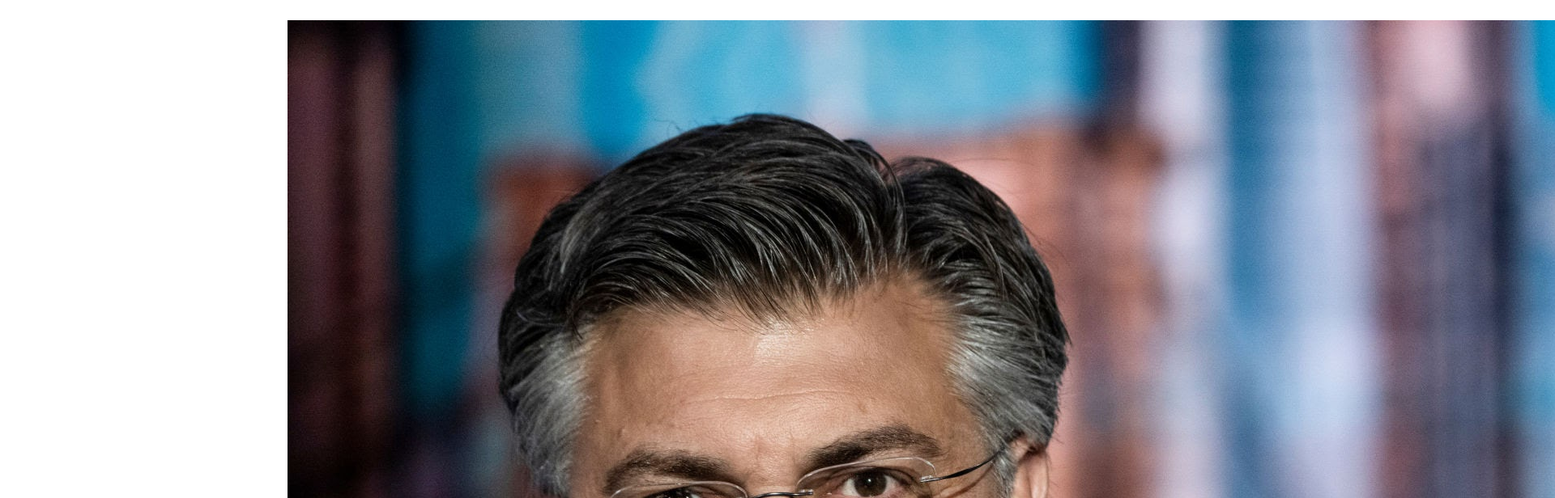
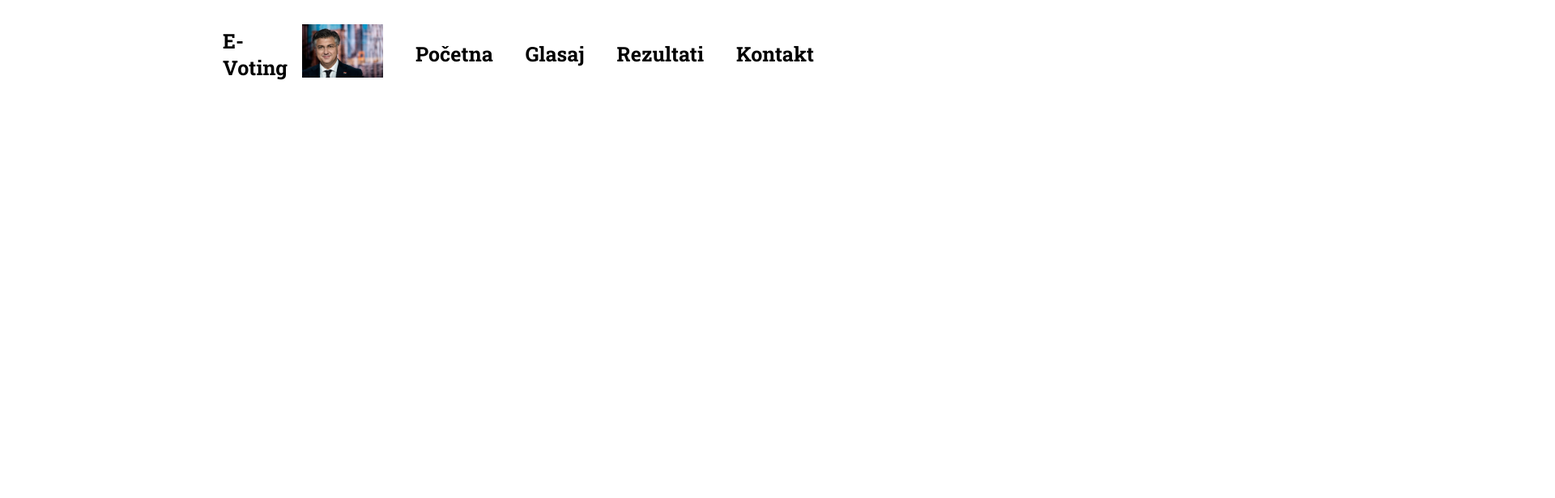
Before and after one commit to dkozina123/E-Voting, a React (Vite) app in the folder frontend/: page / in a window 1280 px wide. Shown: the top 616 px of the page at 81% size, 1920 px wide, since content can reach past the window. Built offline with nearby package versions, Linux system fonts and the light colour scheme; a web font is replaced by a local one.

Commit message:
popravak cssa

```diff
--- a/frontend/src/assets/styles/NavBar.css
+++ b/frontend/src/assets/styles/NavBar.css
@@ -38,6 +38,7 @@ a:active {
     gap: 40px;
     list-style-type: none;
 }
+
 #plenki{
-    size: 100px;
+    width: 100px;
 }
```
